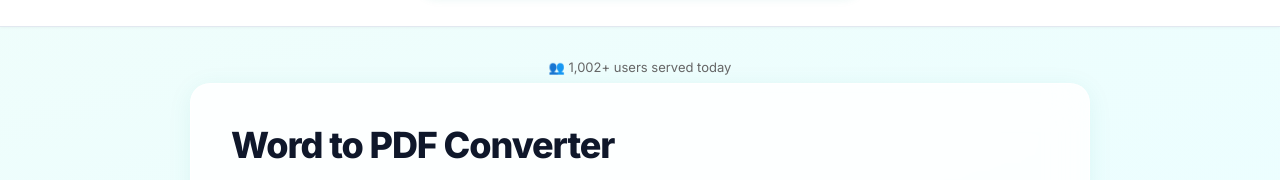
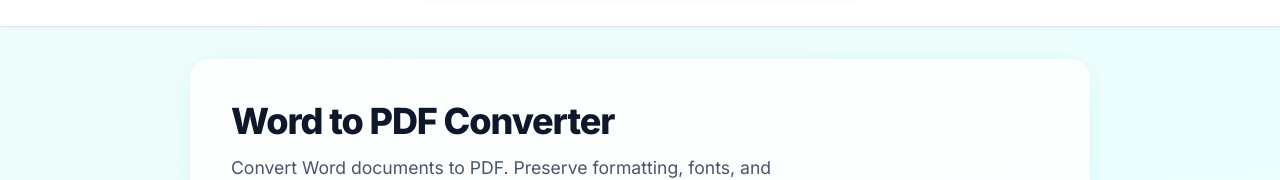
Before and after one commit to sonalichhapre/pdf-editor-frontend, a React (Vite) app: page /tools/word-to-pdf in a window 1280 px wide. Shown: the part 205-385 px from the top of the page. Built offline with nearby package versions, Linux system fonts and the light colour scheme; no server answers.

Commit message:
Update WordToPdf.jsx

```diff
--- a/src/pages/WordToPdf.jsx
+++ b/src/pages/WordToPdf.jsx
@@ -1,4 +1,4 @@
-import { useState, useEffect } from 'react';
+import { useState } from 'react';
 import { Helmet } from 'react-helmet-async';
 import { API_BASE } from '../utils/api';
 import { useConverter } from '../hooks/useConverter';
@@ -10,21 +10,9 @@ import ToolPageCta from '../components/ToolPageCta';
 import { PAGE_FAQS, TOOL_WHY_USE } from '../data/pageContent';
 import './ToolPage.css';
 
-function useLiveUserCount(start = 1000) {
-  const [count, setCount] = useState(start);
-  useEffect(() => {
-    const interval = setInterval(() => {
-      setCount(c => c + Math.floor(Math.random() * 3));
-    }, 4000);
-    return () => clearInterval(interval);
-  }, []);
-  return count;
-}
-
 export default function WordToPdf() {
   const { loading, setLoading, error, setError, canConvert, onSuccess } = useConverter();
   const [file, setFile] = useState(null);
-  const userCount = useLiveUserCount(1000);
 
   const handleConvert = async () => {
     if (!file) { setError('Please select a Word file'); return; }
@@ -54,9 +42,6 @@ export default function WordToPdf() {
         <title>Word to PDF Converter Free Online — DocEase</title>
         <meta name="description" content="Convert Word documents to PDF instantly. Perfect formatting for submissions, applications and official documents. Free and secure." />
       </Helmet>
-      <p style={{ textAlign: 'center', fontSize: '13px', color: '#666', margin: '0 0 8px' }}>
-        👥 {userCount.toLocaleString()}+ users served today
-      </p>
       <ToolHero
         title="Word to PDF Converter"
         subheading="Convert Word documents to PDF. Preserve formatting, fonts, and layout. Free, secure, no signup."
```
